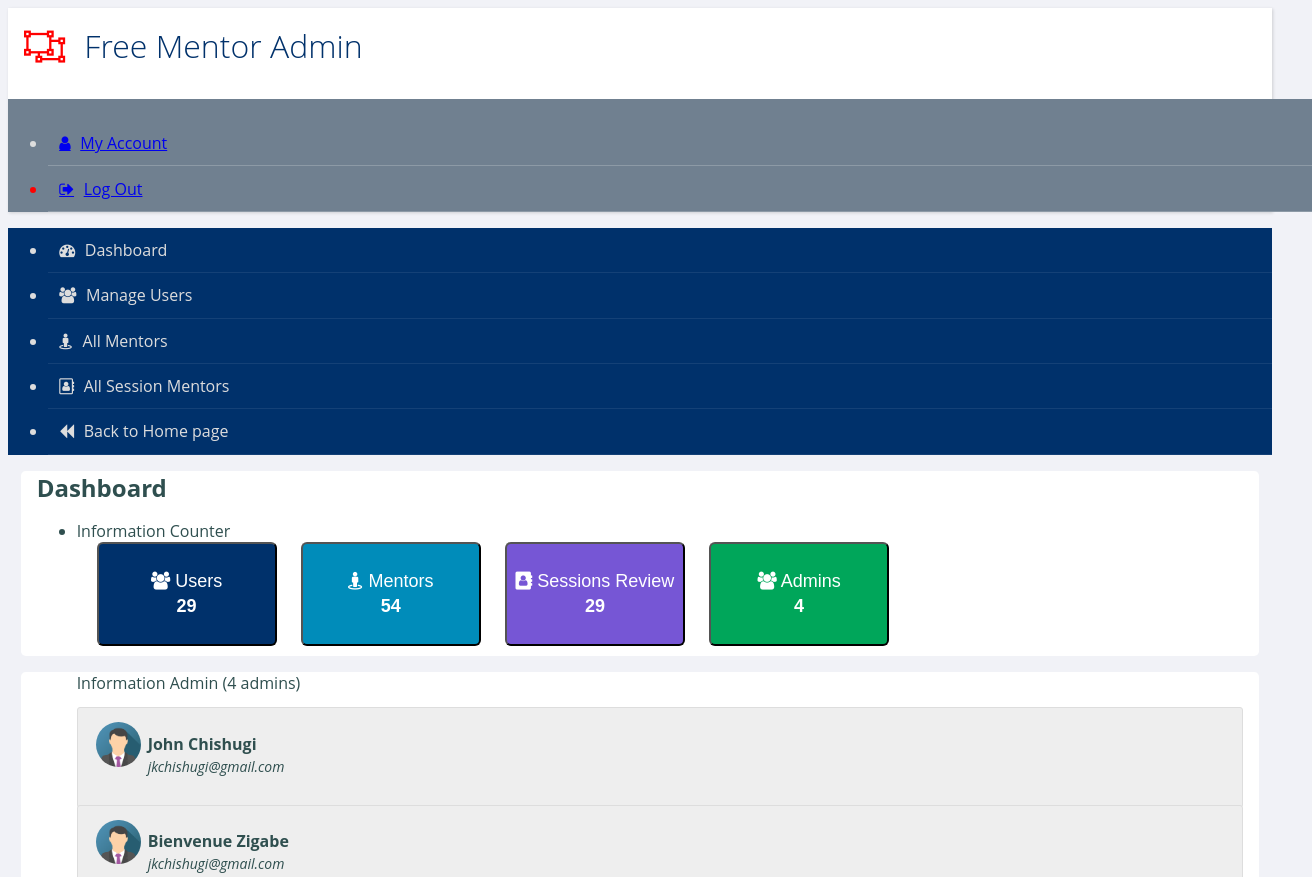
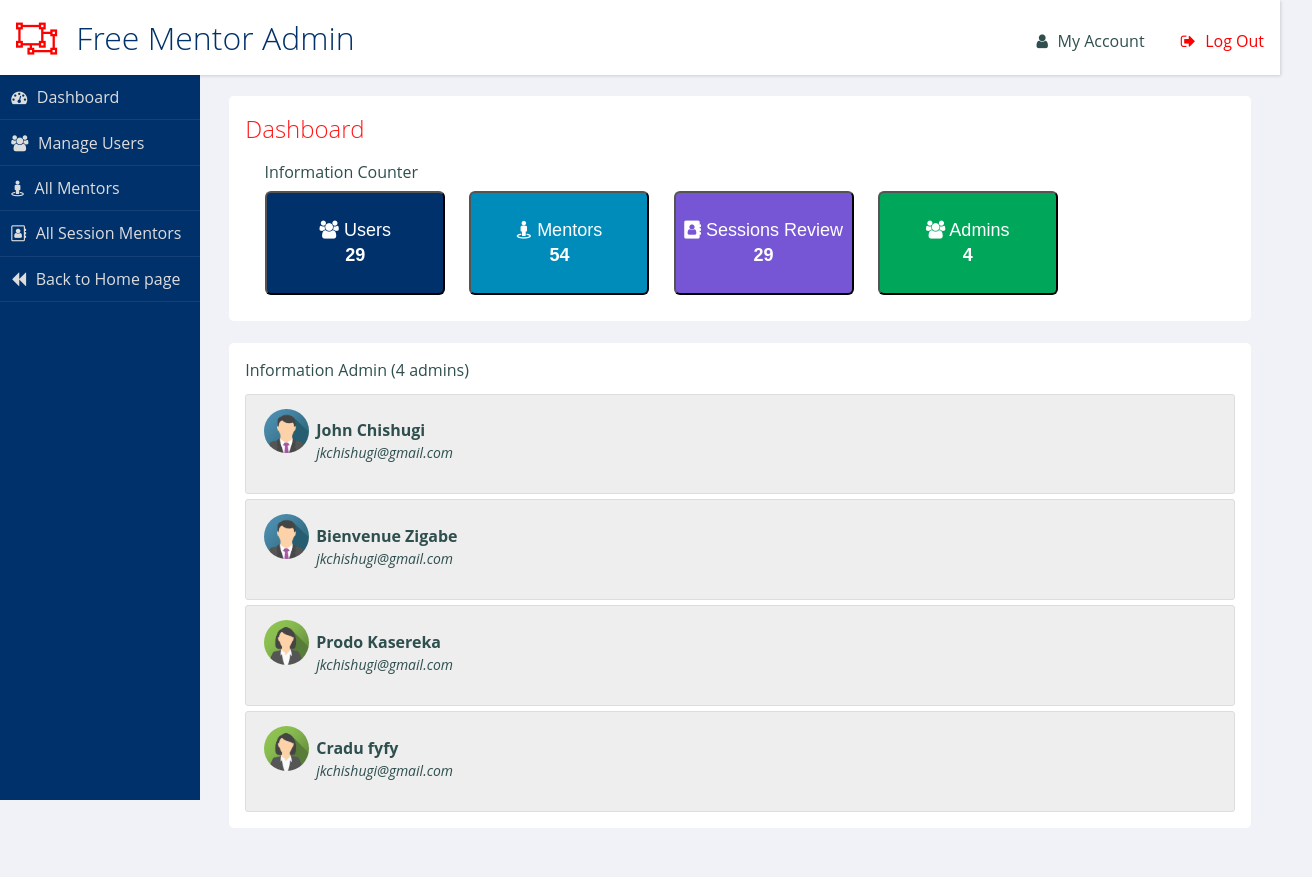
Before and after one commit to johnkeychishugi/Free-Mentors, a plain HTML site: page UI/admin/index.html in a window 1280 px wide. Shown: the top 877 px of the page, 1312 px wide, since content can reach past the window. Drawn offline with Linux system fonts and the light colour scheme.

Commit message:
Admin view all users [start #167857297]

```diff
--- a/UI/assets/css/styleadmin.css
+++ b/UI/assets/css/styleadmin.css
@@ -177,3 +177,114 @@ nav[role="navigation"] .users a:before {
   font-size: 14px;
   font-weight: 500;
 }
+
+a {
+  text-decoration: none;
+  color: inherit;
+}
+
+h2,
+h3,
+h4 {
+  font-weight: 300;
+  margin: 0;
+}
+
+h2 {
+  color: #ff1a1a;
+}
+
+/* lists */
+ul,
+li {
+  list-style-type: none;
+  margin: 0;
+  padding: 0;
+}
+
+main li {
+  padding-left: 1.2em;
+  margin: 0.5em 0;
+}
+main li:before {
+  content: "";
+  position: absolute;
+  width: 0;
+  height: 0;
+  left: 0;
+  top: 0.3em;
+  border-left: solid 10px #dde;
+  border-top: solid 5px transparent;
+  border-bottom: solid 5px transparent;
+}
+
+@media screen and (min-width: 600px) {
+  html,
+  body {
+    height: 100%;
+  }
+
+  header[role="banner"] {
+    position: fixed;
+    top: 0;
+    left: 0;
+    width: 100%;
+    z-index: 99;
+    height: 75px;
+  }
+  header[role="banner"] .utilities {
+    position: absolute;
+    top: 0;
+    right: 0;
+    background: transparent;
+    color: darkslategray;
+    width: auto;
+  }
+  header[role="banner"] .utilities li {
+    display: inline-block;
+  }
+  header[role="banner"] .utilities li a {
+    padding: 0.5em 1em;
+  }
+
+  nav[role="navigation"] {
+    position: fixed;
+    width: 200px;
+    top: 75px;
+    bottom: 0px;
+    left: 0px;
+  }
+
+  main[role="main"] {
+    margin: 75px 0 40px 200px;
+  }
+  main[role="main"]:after {
+    content: "";
+    display: table;
+    clear: both;
+  }
+
+  .panel {
+    margin: 2% 0 0 2%;
+    float: left;
+    width: 96%;
+  }
+  .panel:after {
+    content: "";
+    display: table;
+    clear: both;
+  }
+
+}
+@media screen and (min-width: 900px) {
+  .panel {
+    width: 47%;
+    clear: none;
+  }
+  .panel.important {
+    width: 96%;
+  }
+  .panel.secondary {
+    width: 23%;
+  }
+}
```
Also changed, not shown: UI/admin/users.html (added, +111 -0 lines).
